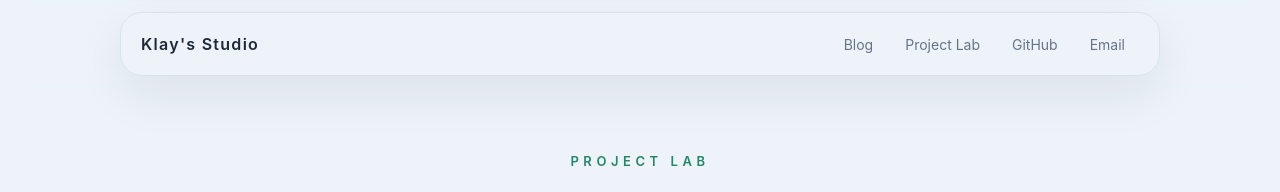
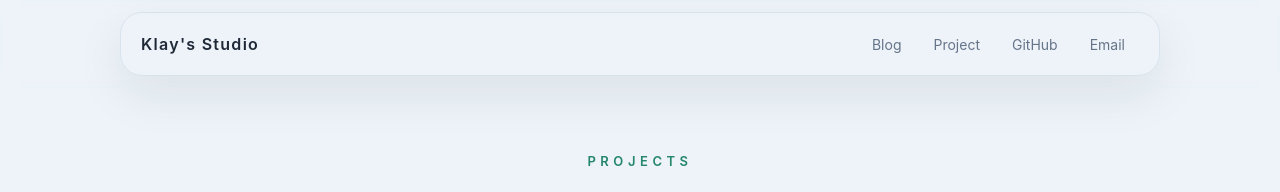
Before and after one commit to klaybloom/klaybloom.github.io, a Next.js app: page /projects in a window 1280 px wide. Shown: the top 192 px of the page. Built offline with nearby package versions, Linux system fonts and the light colour scheme.

Commit message:
Add content maintenance guide

```diff
--- a/app/projects/page.tsx
+++ b/app/projects/page.tsx
@@ -20,7 +20,7 @@ export default function ProjectsPage() {
       <section className="mx-auto max-w-[900px] px-5 pb-20 pt-16">
         <div className="mb-12 text-center">
           <p className="mb-4 text-[13px] font-semibold uppercase tracking-[0.35em] text-notion-accent">
-            Project Lab
+            Projects
           </p>
           <h1 className="font-serif text-5xl font-semibold leading-tight text-notion-text sm:text-6xl">
             Projects
--- a/components/layout/Header.tsx
+++ b/components/layout/Header.tsx
@@ -10,12 +10,12 @@ export function Header({ name, nav }: HeaderProps) {
   return (
     <header className="sticky top-0 z-20 px-4 py-3 backdrop-blur">
       <nav className="mx-auto flex h-16 max-w-[1040px] items-center justify-between gap-6 rounded-[22px] border border-notion-line bg-white/82 px-5 shadow-[0_18px_50px_rgba(31,41,55,0.08)]">
-        <a
-          href="#"
+        <Link
+          href="/"
           className="shrink-0 text-[16px] font-semibold tracking-[0.08em]"
         >
           {name}
-        </a>
+        </Link>
         <div className="flex min-w-0 items-center gap-1 overflow-x-auto text-[14px] text-notion-muted">
           {nav.map((link) =>
             link.href.startsWith("/") ? (
--- a/content/site.ts
+++ b/content/site.ts
@@ -8,8 +8,8 @@ export const siteConfig: SiteConfig = {
   url: "https://klaybloom.github.io",
   nav: [
     { label: "Blog", href: "/blog" },
-    { label: "Project Lab", href: "/projects" },
+    { label: "Project", href: "/projects" },
     { label: "GitHub", href: "https://github.com/klaybloom" },
-    { label: "Email", href: "mailto:your-email@example.com" }
+    { label: "Email", href: "mailto:klaybloom@gmail.com" }
   ]
 };
```
Also changed, not shown: 3 other files (tests, documents, lock files or other folders).
